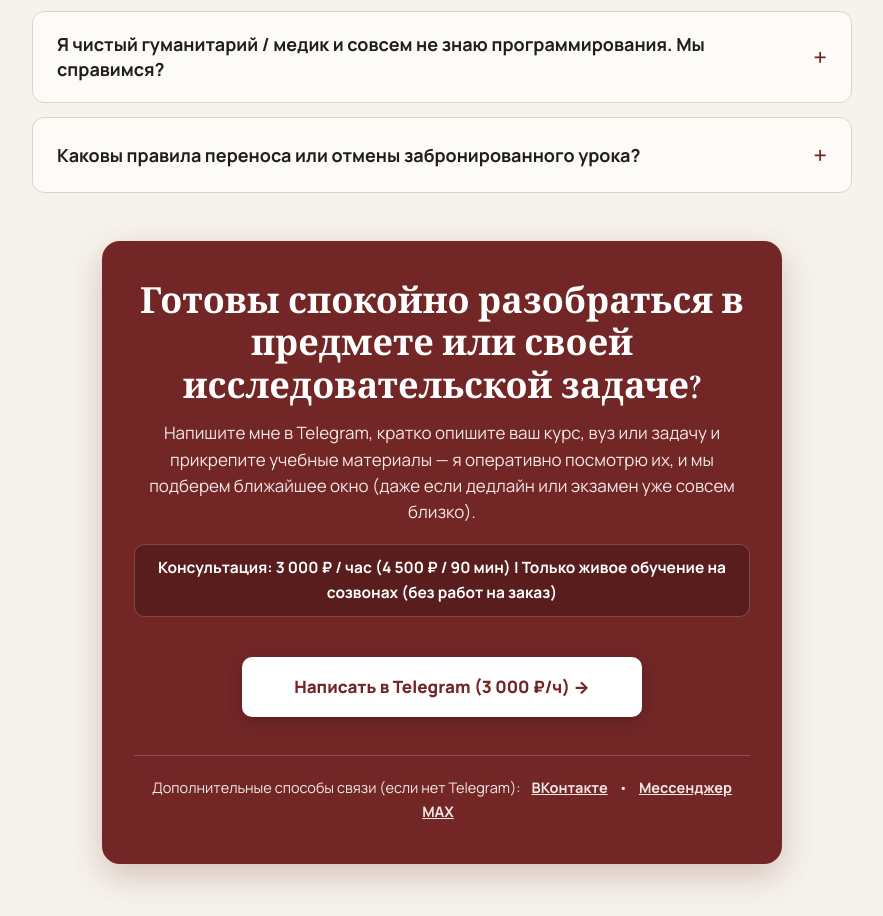
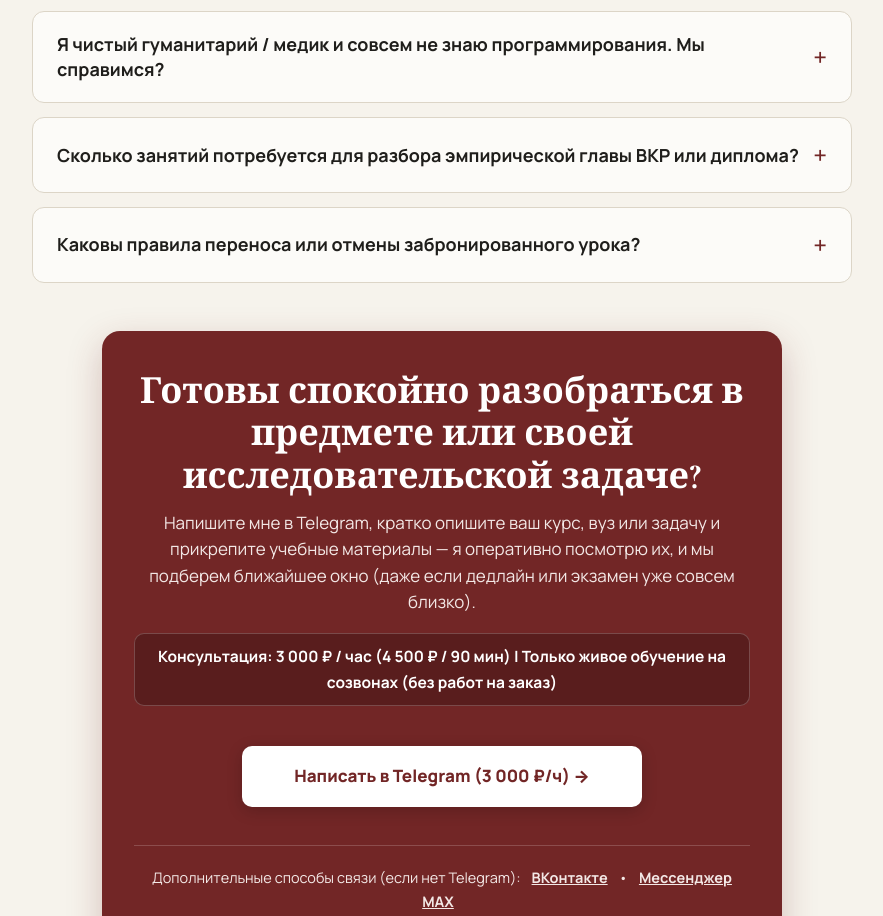
Before and after one commit to andrey-stat-lab/andrey-stat-lab.github.io, a plain HTML site: page index.html in a window 1280 px wide. Shown: the part 10642-11558 px from the top of the page, without its empty margins (198-1081 px from the left). Drawn offline with nearby package versions, Linux system fonts and the light colour scheme.

Commit message:
Update index.html

```diff
--- a/index.html
+++ b/index.html
@@ -1937,6 +1937,10 @@
                     <summary>Я чистый гуманитарий / медик и совсем не знаю программирования. Мы справимся?</summary>
                     <p>Безусловно. Более половины моих учеников — социологи, психологи, врачи, биологи и политологи. Во-первых, для большинства задач мы можем использовать дружелюбные пакеты с кнопочным интерфейсом (Jamovi или SPSS), где вообще не нужно писать код. Во-вторых, даже если ваш вуз требует R или Python, я даю готовые понятные шаблоны скриптов и объясняю каждую команду простым человеческим языком.</p>
                 </details>
+                                <details class="faq-item">
+                    <summary>Сколько занятий потребуется для разбора эмпирической главы ВКР или диплома?</summary>
+                    <p>Универсальной цифры нет — всё зависит от состояния ваших исходных данных, сложности темы, требований научного руководителя и вашего начального уровня. Кому-то нужна пара встреч, чтобы поправить уже написанный код и интерпретировать таблицы, а с кем-то мы планомерно идем за руку несколько недель или месяцев: с нуля собираем и чистим базу, строим модели, проводим тесты и готовимся к защите. На первом созвоне мы посмотрим ваши материалы и наметим реалистичный план работы.</p>
+                </details>
                 <details class="faq-item">
                     <summary>Каковы правила переноса или отмены забронированного урока?</summary>
                     <p>Я ценю взаимное уважение ко времени: перенести или отменить занятие без каких-либо потерь можно не позднее чем за 12 часов до назначенного времени (а для утренних слотов — с вечера предыдущего дня).</p>
```
